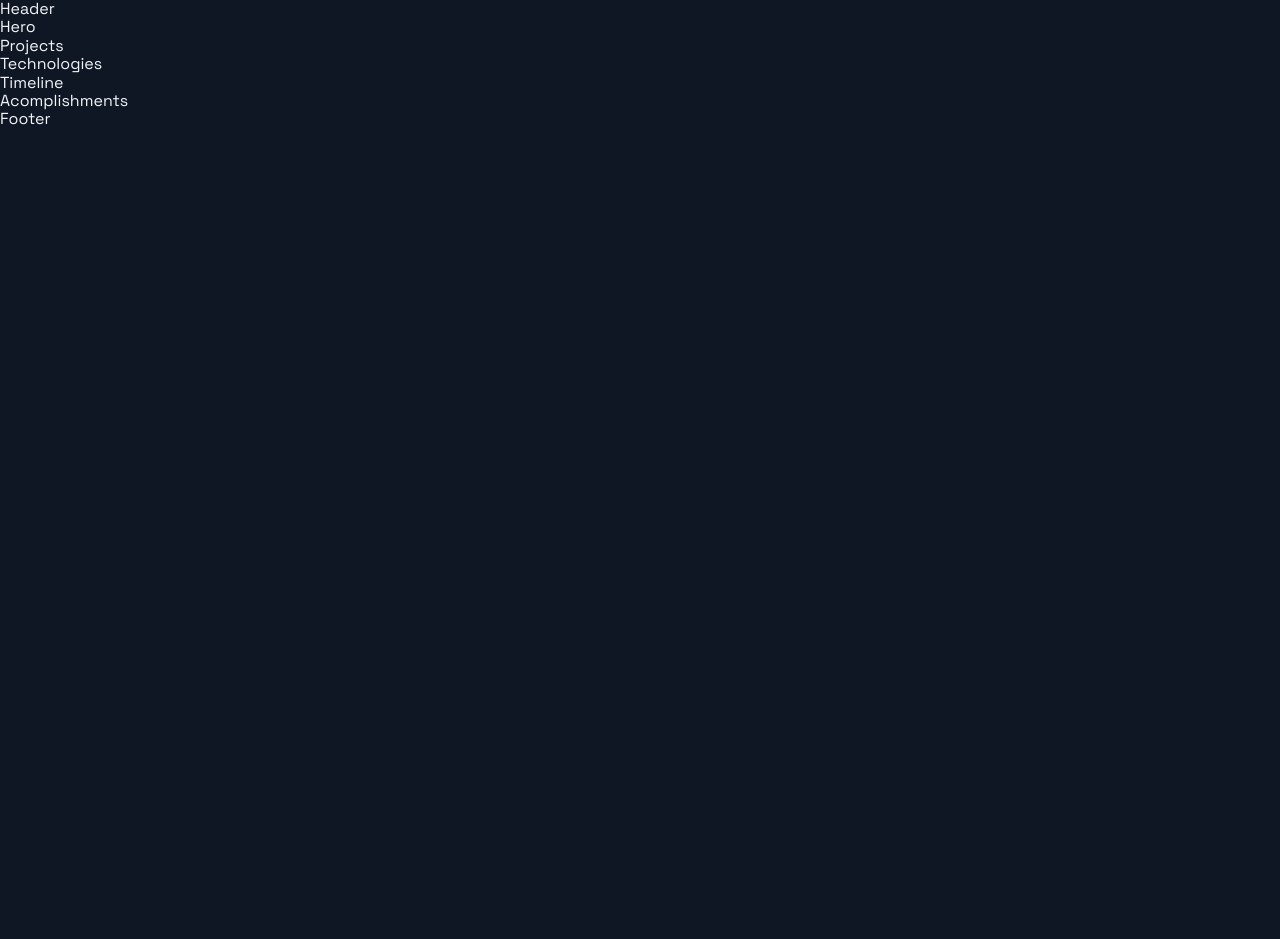
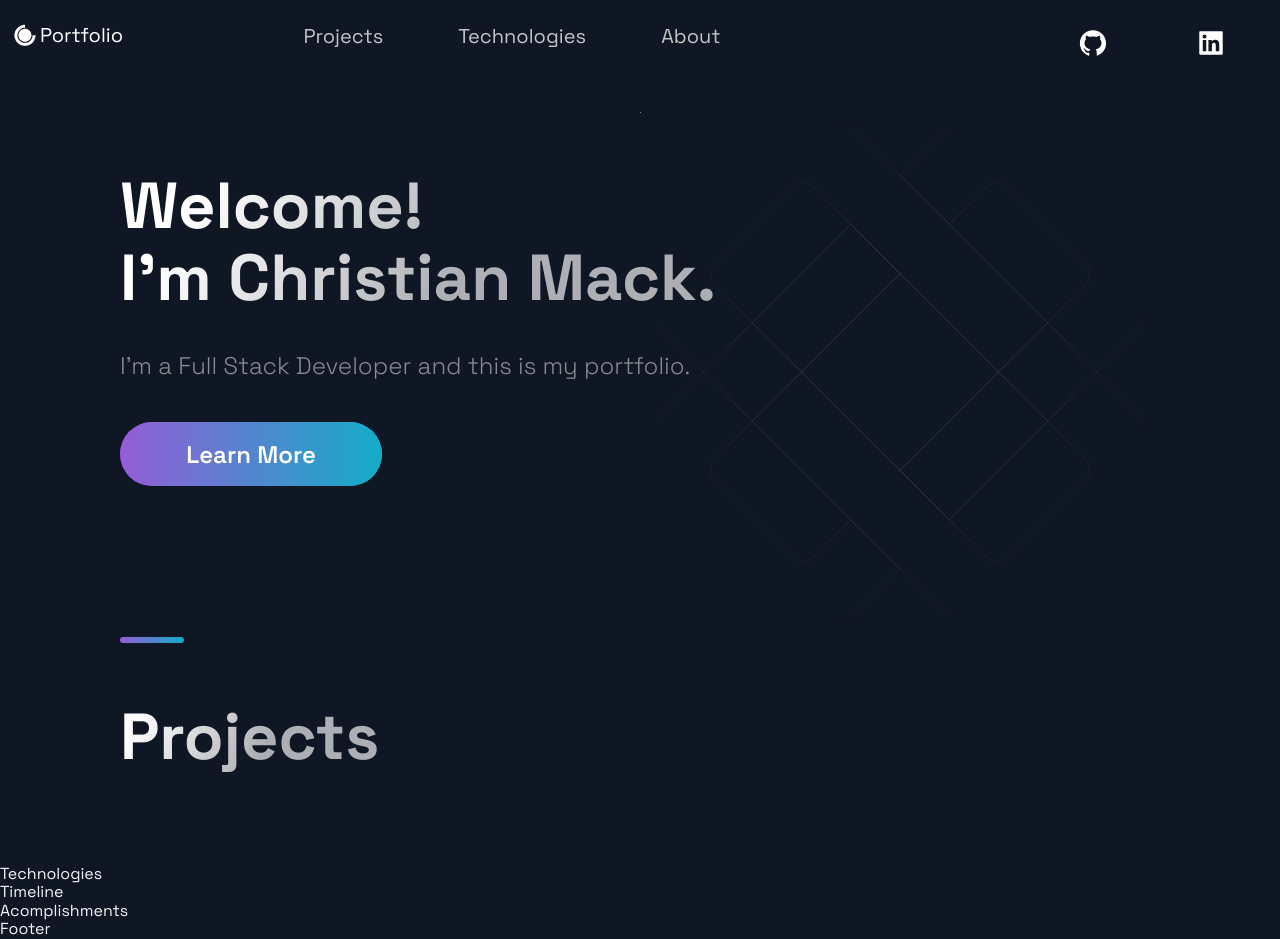
Before and after one commit to qrsmaq/dark-portfolio, a Next.js app: page / in a window 1280 px wide. Before the commit the page ends 800 px from the top, so only its background shows below. Built offline with nearby package versions, Linux system fonts and the light colour scheme.

Commit message:
animation and projects

```diff
--- a/package.json
+++ b/package.json
@@ -11,8 +11,8 @@
     "next": "10.2.3",
     "react": "17.0.2",
     "react-dom": "17.0.2",
+    "react-icons": "^4.2.0",
     "styled-components": "^5.3.0",
-    "styled-normalize": "^8.0.7",
-    "react-icons": "^4.2.0"
+    "styled-normalize": "^8.0.7"
   }
 }
--- a/src/components/Header/Header.js
+++ b/src/components/Header/Header.js
@@ -1,14 +1,60 @@
-import Link from 'next/link';
-import React from 'react';
-import { AiFillGithub, AiFillInstagram, AiFillLinkedin } from 'react-icons/ai';
-import { DiCssdeck } from 'react-icons/di';
+import Link from "next/link";
+import React from "react";
+import { AiFillGithub, AiFillInstagram, AiFillLinkedin } from "react-icons/ai";
+import { DiCssdeck } from "react-icons/di";
 
-import { Container, Div1, Div2, Div3, NavLink, SocialIcons } from './HeaderStyles';
+import {
+  Container,
+  Div1,
+  Div2,
+  Div3,
+  NavLink,
+  SocialIcons,
+  Span,
+} from "./HeaderStyles";
 
-const Header = () =>  (
-  <div>
-    Header
-  </div>
+const Header = () => (
+  <Container>
+    <Div1>
+      <Link href="/">
+        <a
+          style={{
+            display: "flex",
+            alignItems: "center",
+            color: "white",
+            marginBottom: "20px",
+          }}
+        >
+          <DiCssdeck size="3rem" /> <Span>Portfolio</Span>
+        </a>
+      </Link>
+    </Div1>
+    <Div2>
+      <li>
+        <Link href="#projects">
+          <NavLink>Projects</NavLink>
+        </Link>
+      </li>
+      <li>
+        <Link href="#technologies">
+          <NavLink>Technologies</NavLink>
+        </Link>
+      </li>
+      <li>
+        <Link href="#about">
+          <NavLink>About</NavLink>
+        </Link>
+      </li>
+    </Div2>
+    <Div3>
+      <SocialIcons href="https://github.com/sfmack">
+        <AiFillGithub size="3rem" />
+      </SocialIcons>
+      <SocialIcons href="https://www.linkedin.com/in/chrismackca/">
+        <AiFillLinkedin size="3rem" />
+      </SocialIcons>
+    </Div3>
+  </Container>
 );
 
 export default Header;
--- a/src/components/Header/HeaderStyles.js
+++ b/src/components/Header/HeaderStyles.js
@@ -1,5 +1,5 @@
-import { IoIosArrowDropdown } from 'react-icons/io';
-import styled from 'styled-components';
+import { IoIosArrowDropdown } from "react-icons/io";
+import styled from "styled-components";
 
 export const Container = styled.div`
   display: grid;
@@ -17,6 +17,11 @@ export const Container = styled.div`
     grid-row-gap: 0.5rem;
   }
 `;
+
+export const Span = styled.span`
+  font-size: 2rem;
+`;
+
 export const Div1 = styled.div`
   grid-area: 1 / 1 / 2 / 2;
   display: flex;
@@ -94,8 +99,8 @@ export const NavProductsIcon = styled(IoIosArrowDropdown)`
   display: flex;
   align-self: center;
   transition: 0.3s ease;
-  opacity: ${({ isOpen }) => (isOpen ? '1' : '.75')};
-  transform: ${({ isOpen }) => (isOpen ? 'scaleY(-1)' : 'scaleY(1)')};
+  opacity: ${({ isOpen }) => (isOpen ? "1" : ".75")};
+  transform: ${({ isOpen }) => (isOpen ? "scaleY(-1)" : "scaleY(1)")};
 
   &:hover {
     opacity: 1;
@@ -107,18 +112,16 @@ export const NavProductsIcon = styled(IoIosArrowDropdown)`
   }
 `;
 
-
 // Social Icons
 
 export const SocialIcons = styled.a`
-transition: 0.3s ease;
-color: white;
-border-radius: 50px;
+  transition: 0.3s ease;
+  color: white;
+  border-radius: 50px;
   padding: 8px;
-&:hover {
+  &:hover {
     background-color: #212d45;
     transform: scale(1.2);
     cursor: pointer;
-
   }
-`
+`;
--- a/src/components/Hero/Hero.js
+++ b/src/components/Hero/Hero.js
@@ -1,13 +1,29 @@
-import React from 'react';
+import React from "react";
 
-import { Section, SectionText, SectionTitle } from '../../styles/GlobalComponents';
-import Button from '../../styles/GlobalComponents/Button';
-import { LeftSection } from './HeroStyles';
+import {
+  Section,
+  SectionText,
+  SectionTitle,
+} from "../../styles/GlobalComponents";
+import Button from "../../styles/GlobalComponents/Button";
+import { LeftSection } from "./HeroStyles";
 
 const Hero = (props) => (
-  <div>
-    Hero
-  </div>
+  <Section row nopadding>
+    <LeftSection>
+      <SectionTitle main center>
+        Welcome!
+        <br />
+        I'm Christian Mack.
+      </SectionTitle>
+      <SectionText>
+        I'm a Full Stack Developer and this is my portfolio.
+      </SectionText>
+      <Button onClick={() => (window.location = "https://google.com")}>
+        Learn More
+      </Button>
+    </LeftSection>
+  </Section>
 );
 
 export default Hero;
--- a/src/components/Projects/Projects.js
+++ b/src/components/Projects/Projects.js
@@ -1,13 +1,44 @@
-import React from 'react';
+import React from "react";
 
-import { BlogCard, CardInfo, ExternalLinks, GridContainer, HeaderThree, Hr, Tag, TagList, TitleContent, UtilityList, Img } from './ProjectsStyles';
-import { Section, SectionDivider, SectionTitle } from '../../styles/GlobalComponents';
-import { projects } from '../../constants/constants';
+import {
+  BlogCard,
+  CardInfo,
+  ExternalLinks,
+  GridContainer,
+  HeaderThree,
+  Hr,
+  Tag,
+  TagList,
+  TitleContent,
+  UtilityList,
+  Img,
+} from "./ProjectsStyles";
+import {
+  Section,
+  SectionDivider,
+  SectionTitle,
+} from "../../styles/GlobalComponents";
+import { projects } from "../../constants/constants";
 
 const Projects = () => (
-  <div>
-    Projects
-  </div>
+  <Section nopadding id="projects">
+    <SectionDivider />
+    <SectionTitle main>Projects</SectionTitle>
+    <GridContainer>
+      {projects.map(
+        ({ id, image, title, description, tags, source, visit }) => {
+          <BlogCard key={id}>
+            <Img src={image} />
+            <TitleContent>
+              <HeaderThree title>{title}</HeaderThree>
+              <Hr />
+            </TitleContent>
+            <CardInfo>{description}</CardInfo>
+          </BlogCard>;
+        }
+      )}
+    </GridContainer>
+  </Section>
 );
 
 export default Projects;
--- a/src/pages/index.js
+++ b/src/pages/index.js
@@ -1,19 +1,19 @@
-import Acomplishments from '../components/Acomplishments/Acomplishments';
-import BgAnimation from '../components/BackgrooundAnimation/BackgroundAnimation';
-import Hero from '../components/Hero/Hero';
-import Projects from '../components/Projects/Projects';
-import Technologies from '../components/Technologies/Technologies';
-import Timeline from '../components/TimeLine/TimeLine';
-import { Layout } from '../layout/Layout';
-import { Section } from '../styles/GlobalComponents';
+import Acomplishments from "../components/Acomplishments/Acomplishments";
+import BgAnimation from "../components/BackgrooundAnimation/BackgroundAnimation";
+import Hero from "../components/Hero/Hero";
+import Projects from "../components/Projects/Projects";
+import Technologies from "../components/Technologies/Technologies";
+import Timeline from "../components/TimeLine/TimeLine";
+import { Layout } from "../layout/Layout";
+import { Section } from "../styles/GlobalComponents";
 
 const Home = () => {
   return (
     <Layout>
-      {/* <Section grid> */}
+      <Section grid>
         <Hero />
-        {/* <BgAnimation /> */}
-      {/* </Section> */}
+        <BgAnimation />
+      </Section>
       <Projects />
       <Technologies />
       <Timeline />
```
Also changed, not shown: 2 other files (tests, documents, lock files or other folders).
